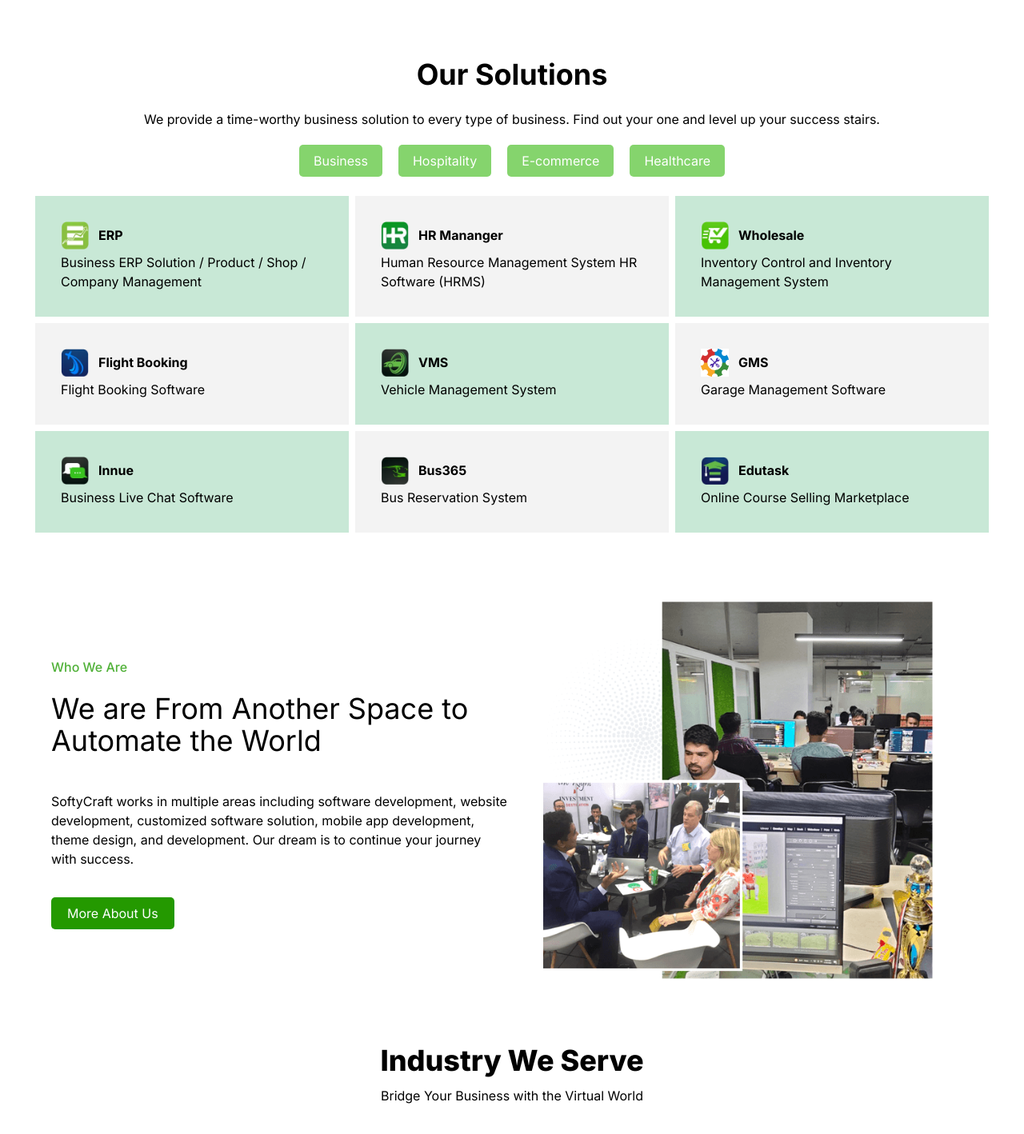
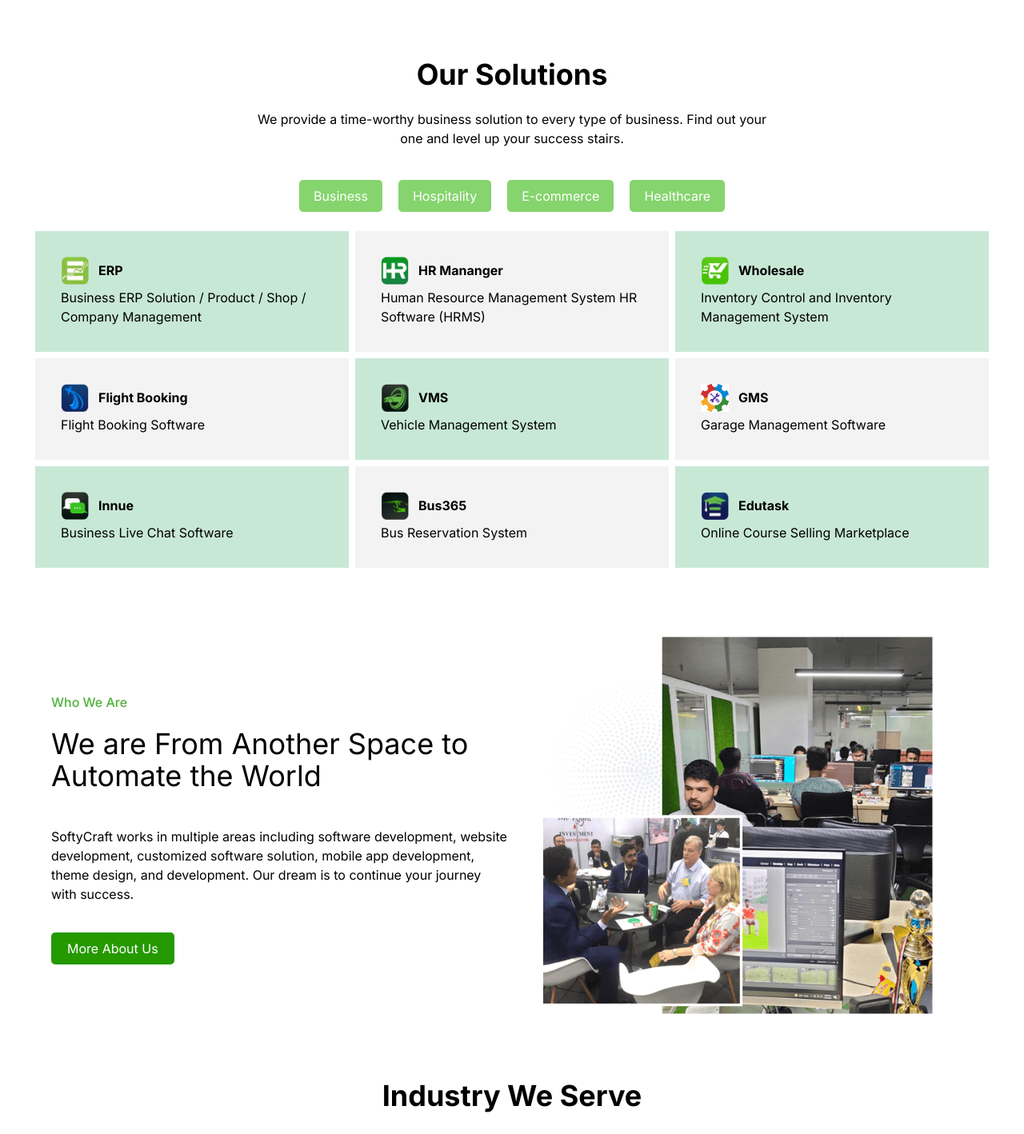
Before and after one commit to softycraft1/softycraftnext, a Next.js app: page / in a window 1280 px wide. Shown: the part 500-1918 px from the top of the page at 80% size. Built offline with nearby package versions, Linux system fonts and the light colour scheme.

Commit message:
Section Headings Updated

```diff
--- a/src/components/Home/IndustryWeServe.jsx
+++ b/src/components/Home/IndustryWeServe.jsx
@@ -1,4 +1,5 @@
 import Image from "next/image";
+import Title from "../shared/Title";
 
 const data = [
   { title: "FinTech", icon: "/industry/fintech.png" },
@@ -18,8 +19,10 @@ export default function IndustryWeServe() {
   return (
     <div className="my-10">
       <div className="text-center mb-6">
-        <h2 className="font-extrabold text-4xl m-3">Industry We Serve</h2>
-        <h4>Bridge Your Business with the Virtual World</h4>
+        <Title
+          title={"Industry We Serve"}
+          subtitle={"Bridge Your Business with the Virtual World"}
+        />
       </div>
       <div className="grid grid-cols-2 sm:grid-cols-3 md:grid-cols-4 lg:grid-cols-6 items-center justify-start gap-4 max-w-[1150px] mx-auto p-4">
         {data.map((d, i) => (
--- a/src/components/Home/OurSolutions.jsx
+++ b/src/components/Home/OurSolutions.jsx
@@ -74,13 +74,11 @@ export default function OurSolutions() {
   return (
     <div className="flex flex-col items-center p-10">
       <div>
-        <Title title={"Our Solutions"} />
-      </div>
-      <div>
-        <p>
-          We provide a time-worthy business solution to every type of business.
-          Find out your one and level up your success stairs.
-        </p>
+        <Title
+          title={"Our Solutions"}
+          subtitle={`We provide a time-worthy business solution to every type of business.
+          Find out your one and level up your success stairs.`}
+        />
       </div>
       <div className="flex flex-row gap-5 m-5">
         <button onClick={() => setData(first_data)} className="btn1">
@@ -101,7 +99,10 @@ export default function OurSolutions() {
         <div className="grid grid-cols-1 md:grid-cols-2 lg:grid-cols-3">
           <Suspense fallback={<h1>Loading..........</h1>}>
             {data.map((d, i) => (
-                <div key={i} className="bg-[#ececec9d] odd:bg-[#4bb4774d] hover:bg-[#85d46d9c] p-8 m-1">
+              <div
+                key={i}
+                className="bg-[#ececec9d] odd:bg-[#4bb4774d] hover:bg-[#85d46d9c] p-8 m-1"
+              >
                 <div className="flex flex-col justify-left items-start gap-1">
                   <div className="flex justify-center items-center gap-3">
                     <Image src={d.icon} alt="icon" width={35} height={35} />
```
Lines whose indentation alone changed are shown as unchanged.
